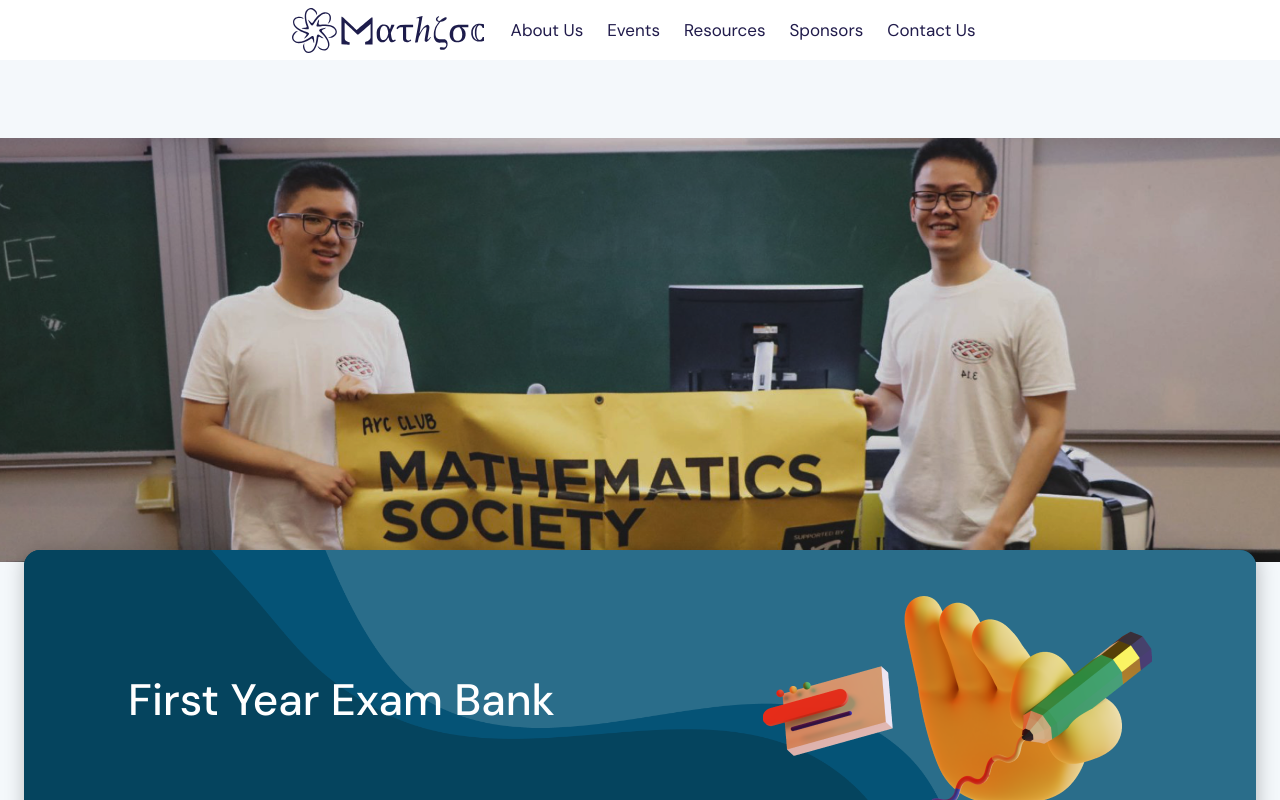
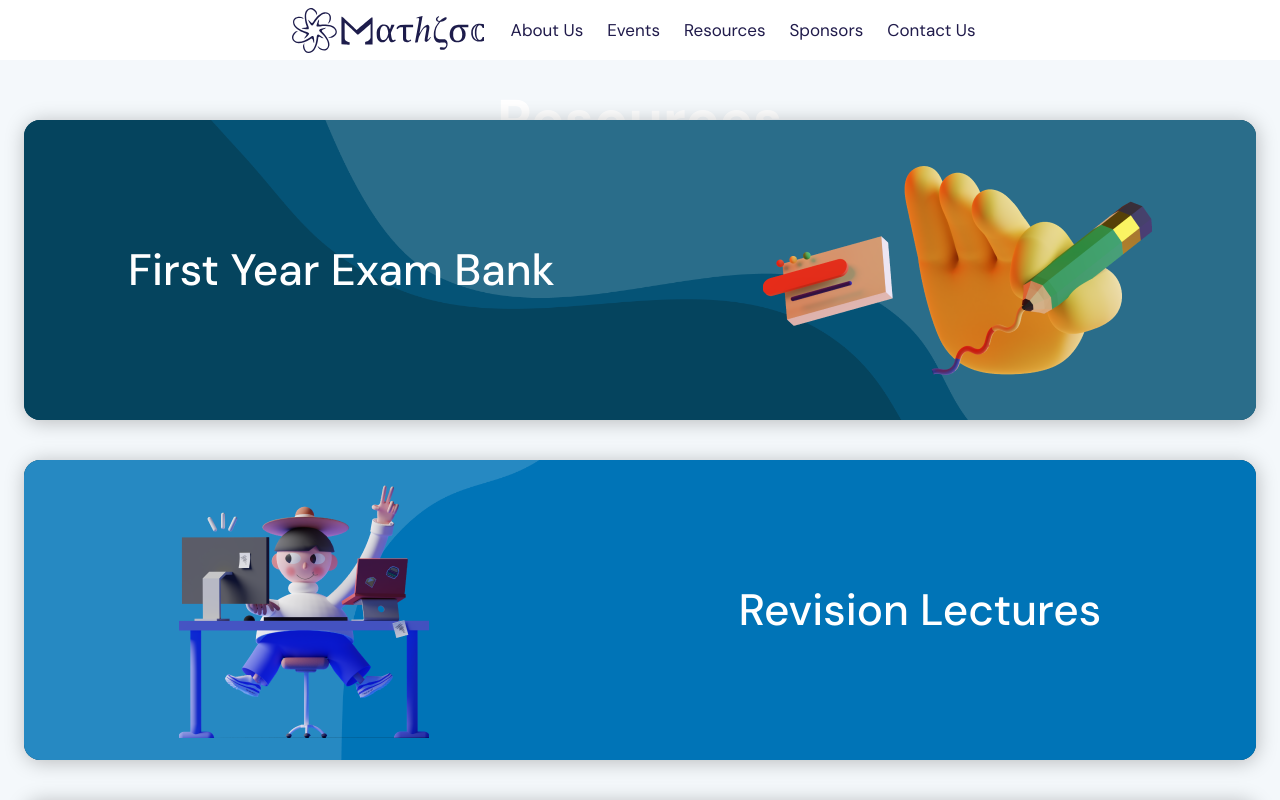
Before and after one commit to MathSocUNSW/mathsoc-website, a Next.js app in the folder frontend/: page /resources in a window 1280 px wide. Shown: the top 800 px of the page. Built offline with nearby package versions, Linux system fonts and the light colour scheme.

Commit message:
Revert changes to Hero.module.scss

```diff
--- a/frontend/src/styles/Hero.module.scss
+++ b/frontend/src/styles/Hero.module.scss
@@ -1,29 +1,6 @@
-// 860 navbar changes, 750 hero changes, 610 NEW CHANGES
-
 .hero {
-  // this is the hero
-  height: 400px;
-
-  display: flex;
-  flex-direction: row;
-  justify-content: center;
-  align-items: center;
-
-  background-size: cover;
-  background-position: center center;
-
-  overflow: hidden;
-  //background-repeat: no-repeat;
-
-  color: white;
-  padding: 15px;
-
-  @media (max-width: 610px) {
-    flex-direction: column;
-    order: 0;
-    width: 100%;
-    position: relative;
-  }
+  width: 100%;
+  position: relative;
 }
 
 .imageContainer {
@@ -62,13 +39,15 @@
   }
 }
 
-.icon {
-  // this is the icon on resource pg heroes
-  height: 80%;
-  padding: 0px 25px 0px;
+.text {
+  // https://www.w3schools.com/howto/howto_css_image_text.asp
+  // text-align: center;
+  color: white;
+  position: absolute;
+  top: 50%;
+  left: 50%;
+  transform: translate(-50%, -50%);
+  max-width: 860px;
+  // font-size: 3.5vw;
+  // font-weight: 900;
 }
-
-.flip {
-  // this is for flipping the title on resource pg heroes
-  order: 1;
-}
```
